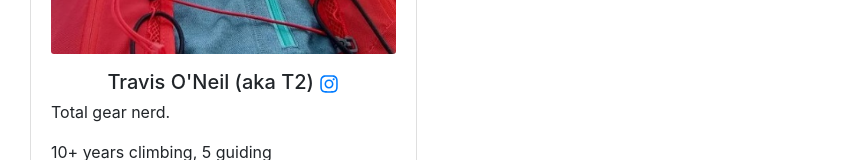
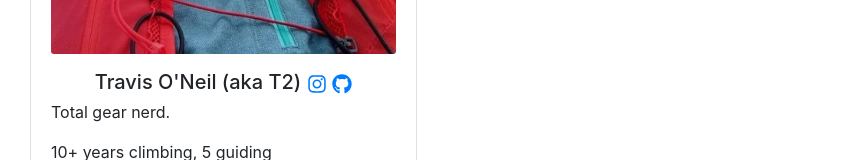
Before and after one commit to j-poneil/desert-rock-sports, a React (Create React App) app: page /about in a window 1280 px wide. Shown: the part 2959-3119 px from the top of the page, without its empty margins (0-866 px from the left). Built offline with nearby package versions, Linux system fonts and the light colour scheme; a web font is replaced by a local one.

Commit message:
+github lnk, +limited key in obj ternary

```diff
--- a/src/components/About.js
+++ b/src/components/About.js
@@ -2,7 +2,7 @@ import React from 'react';
 // % fine to use here, because it is not on user input. REMEMBER, html-react-parser doesn't do any sanitizing of input!
 import parse from 'html-react-parser';
 
-import { FaInstagram, FaYoutube, FaHome } from 'react-icons/fa';
+import { FaInstagram, FaYoutube, FaHome, FaGithub } from 'react-icons/fa';
 
 import Container from 'react-bootstrap/Container';
 import Row from 'react-bootstrap/Row';
@@ -27,10 +27,28 @@ export default function About(){
                             <Card.Img src={i.imgSrc} alt={i.name} />
                             <Card.Title className="text-center mt-3">
                                 { i.name }
+                                {/* 'thing' in i ... is checking to see if the key is present in the object, couples nicely with a ternary */}
                                 {/* Below, it looks like the empty tags are unnecessary, because it appears to be 1 root element... BUT they are necessary because there is actually two elements, a " " and the link */}
-                                { i.ig !== "" && <> <a href={i.ig} target="_blank" rel="noopener noreferrer"><FaInstagram /></a></> }
-                                { i.youtube !== "" && <> <a href={i.youtube} target="_blank" rel="noopener noreferrer"><FaYoutube /></a></> }
-                                { i.site !== "" && <> <a href={i.site} target="_blank" rel="noopener noreferrer"><FaHome /></a></> }
+                                {
+                                    'ig' in i ?
+                                        i.ig !== "" && <> <a href={i.ig} target="_blank" rel="noopener noreferrer"><FaInstagram /></a></>
+                                        : null
+                                }
+                                {
+                                    'github' in i ?
+                                        i.github !== "" && <> <a href={i.github} target="_blank" rel="noopener noreferrer"><FaGithub /></a></>
+                                        : null
+                                }
+                                {
+                                    'youtube' in i ?
+                                        i.youtube !== "" && <> <a href={i.youtube} target="_blank" rel="noopener noreferrer"><FaYoutube /></a></>
+                                        : null
+                                }
+                                {
+                                    'site' in i ?
+                                        i.site !== "" && <> <a href={i.site} target="_blank" rel="noopener noreferrer"><FaHome /></a></>
+                                        : null
+                                }
                             </Card.Title>
                             <Card.Subtitle className="text-center"></Card.Subtitle>
                             <Card.Text>
--- a/src/components/Guiding.js
+++ b/src/components/Guiding.js
@@ -2,7 +2,7 @@ import React from 'react';
 // % it should be fine to use it like this. Where user is not doing any input. Remember, this doesn't do any sanitizing of HTML, its just a clean alternative to dangerouslySetInnerHTML.
 import parse from 'html-react-parser';
 
-import { FaInstagram, FaYoutube, FaHome } from 'react-icons/fa';
+import { FaInstagram, FaYoutube, FaHome, FaGithub } from 'react-icons/fa';
 
 import Container from 'react-bootstrap/Container';
 import Row from 'react-bootstrap/Row';
@@ -62,10 +62,28 @@ export default function Guiding(){
                             <Card.Title
                                 className="text-center mt-3">
                                     { i.name }
+                                    {/* 'thing' in i ... is checking to see if the key is present in the object, couples nicely with a ternary */}
                                     {/* Below, it looks like the empty tags are unnecessary, because it appears to be 1 root element... BUT they are necessary because there is actually two elements, a " " and the link */}
-                                    { i.ig !== "" && <> <a href={ i.ig } target="_blank" rel="noopener noreferrer"><FaInstagram /></a></> }
-                                    { i.youtube !== "" && <> <a href={ i.youtube } target="_blank" rel="noopener noreferrer"><FaYoutube /></a></> }
-                                    { i.site !== "" && <> <a href={ i.site } target="_blank" rel="noopener noreferrer"><FaHome /></a></> }
+                                    {
+                                        'ig' in i ?
+                                            i.ig !== "" && <> <a href={ i.ig } target="_blank" rel="noopener noreferrer"><FaInstagram /></a></>
+                                            : null
+                                    }
+                                    {
+                                        'github' in i ?
+                                            i.github !== "" && <> <a href={ i.github } target="_blank" rel="noopener noreferrer"><FaGithub /></a></>
+                                            : null
+                                    }
+                                    {
+                                        'youtube' in i ?
+                                            i.youtube !== "" && <> <a href={ i.youtube } target="_blank" rel="noopener noreferrer"><FaYoutube /></a></>
+                                            : null
+                                    }
+                                    {
+                                        'site' in i ?
+                                            i.site !== "" && <> <a href={ i.site } target="_blank" rel="noopener noreferrer"><FaHome /></a></>
+                                            : null
+                                    }
                             </Card.Title>
                             <Card.Subtitle className="mb-2 text-muted text-center">{ i.certs !== "" && i.certs }</Card.Subtitle>
                             <Card.Text>
```
